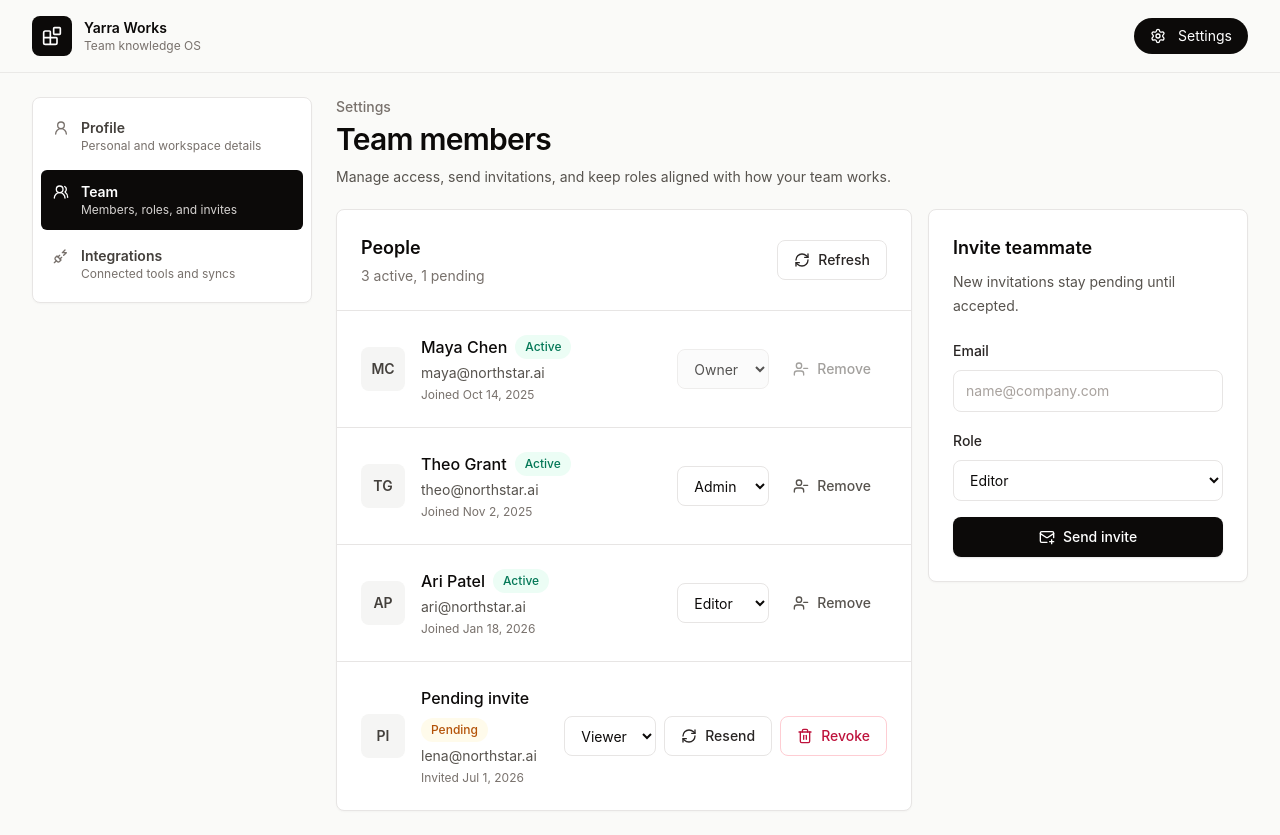
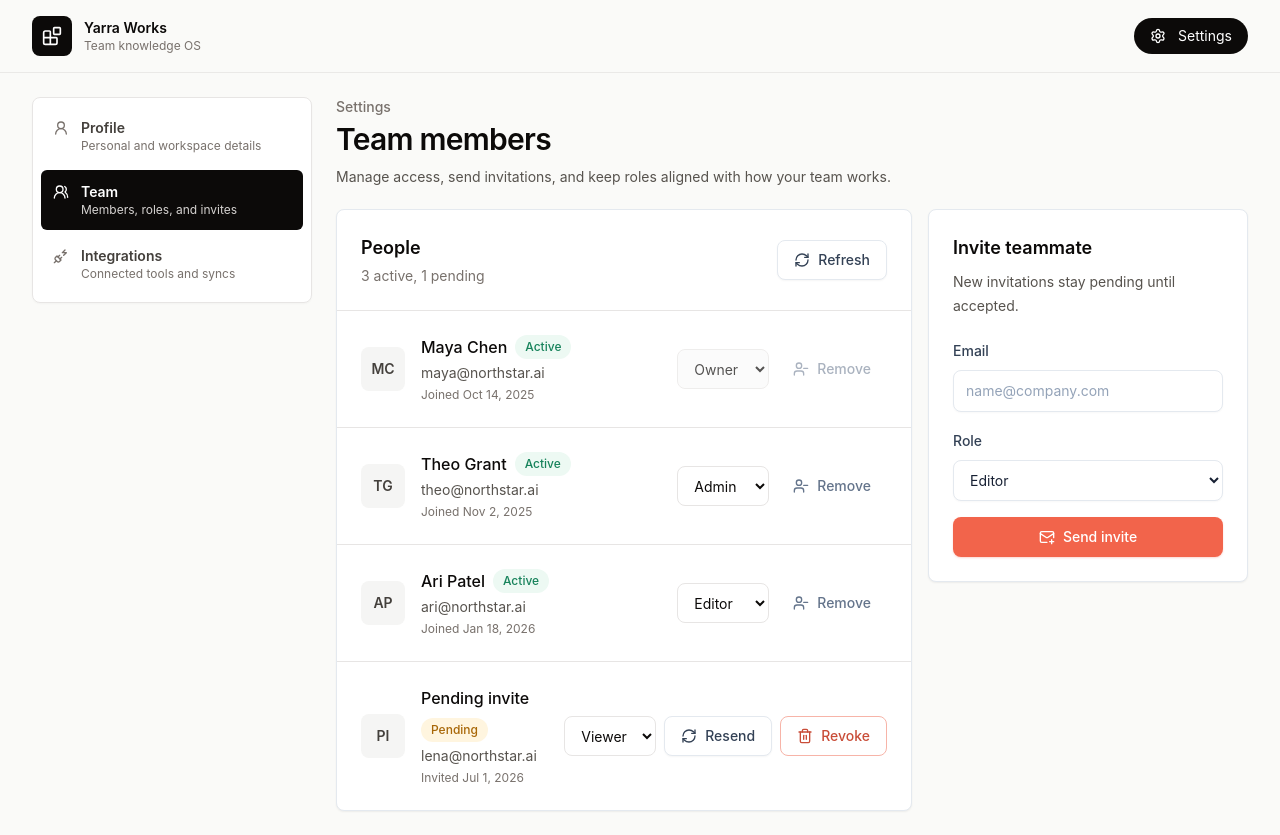
Before and after one commit to farrukhh25-AA/fictional-saas-settings, a React (Vite) app: page /settings/team in a window 1280 px wide. Built offline with nearby package versions, Linux system fonts and the light colour scheme.

Commit message:
Align theme with Yarra branding

```diff
--- a/src/components/ui.tsx
+++ b/src/components/ui.tsx
@@ -13,12 +13,12 @@ export function Button({
       className={clsx(
         'inline-flex min-h-10 items-center justify-center gap-2 rounded-lg px-4 text-sm font-medium transition disabled:cursor-not-allowed disabled:opacity-55',
         variant === 'primary' &&
-          'bg-stone-950 text-white shadow-sm shadow-stone-950/10 hover:bg-stone-800',
+          'bg-[#f2644b] text-white shadow-sm shadow-[#f2644b]/25 hover:bg-[#df563f]',
         variant === 'secondary' &&
-          'border border-stone-200 bg-white text-stone-800 hover:bg-stone-50',
+          'border border-[#e4e9ef] bg-white text-[#334155] shadow-sm shadow-slate-950/[0.04] hover:border-[#f7b4a8] hover:bg-[#fff7f4] hover:text-[#c94d38]',
         variant === 'danger' &&
-          'border border-rose-200 bg-white text-rose-700 hover:bg-rose-50',
-        variant === 'ghost' && 'text-stone-600 hover:bg-stone-100 hover:text-stone-950',
+          'border border-[#f7b4a8] bg-white text-[#c94d38] hover:bg-[#fff1ee]',
+        variant === 'ghost' && 'text-[#64748b] hover:bg-[#fff1ee] hover:text-[#c94d38]',
         className,
       )}
       {...props}
@@ -37,15 +37,15 @@ export function Field({
 }) {
   return (
     <label className="block">
-      <span className="text-sm font-medium text-stone-800">{label}</span>
+      <span className="text-sm font-medium text-[#334155]">{label}</span>
       <div className="mt-2">{children}</div>
-      {error ? <p className="mt-2 text-sm text-rose-700">{error}</p> : null}
+      {error ? <p className="mt-2 text-sm text-[#c94d38]">{error}</p> : null}
     </label>
   );
 }
 
 export const inputClass =
-  'w-full rounded-lg border border-stone-200 bg-white px-3 py-2.5 text-sm text-stone-950 outline-none transition placeholder:text-stone-400 focus:border-stone-500 focus:ring-4 focus:ring-stone-200/70';
+  'w-full rounded-lg border border-[#e4e9ef] bg-white px-3 py-2.5 text-sm text-[#172033] shadow-sm shadow-slate-950/[0.03] outline-none transition placeholder:text-[#94a3b8] focus:border-[#f2644b] focus:ring-4 focus:ring-[#f2644b]/15';
 
 export function Badge({
   children,
@@ -58,10 +58,10 @@ export function Badge({
     <span
       className={clsx(
         'inline-flex items-center rounded-full px-2.5 py-1 text-xs font-medium',
-        tone === 'neutral' && 'bg-stone-100 text-stone-700',
-        tone === 'green' && 'bg-emerald-50 text-emerald-700',
-        tone === 'amber' && 'bg-amber-50 text-amber-700',
-        tone === 'blue' && 'bg-sky-50 text-sky-700',
+        tone === 'neutral' && 'bg-[#f4f7fb] text-[#475569]',
+        tone === 'green' && 'bg-[#edf9f3] text-[#17835b]',
+        tone === 'amber' && 'bg-[#fff5df] text-[#a86707]',
+        tone === 'blue' && 'bg-[#eff6ff] text-[#2f6fad]',
       )}
     >
       {children}
@@ -79,7 +79,7 @@ export function Panel({
   return (
     <section
       className={clsx(
-        'rounded-lg border border-stone-200 bg-white shadow-sm shadow-stone-950/[0.03]',
+        'rounded-lg border border-[#e4e9ef] bg-white shadow-sm shadow-slate-950/[0.06]',
         className,
       )}
     >
@@ -89,5 +89,5 @@ export function Panel({
 }
 
 export function Skeleton({ className }: { className?: string }) {
-  return <div className={clsx('animate-pulse rounded bg-stone-200', className)} />;
+  return <div className={clsx('animate-pulse rounded bg-[#e4e9ef]', className)} />;
 }
```
